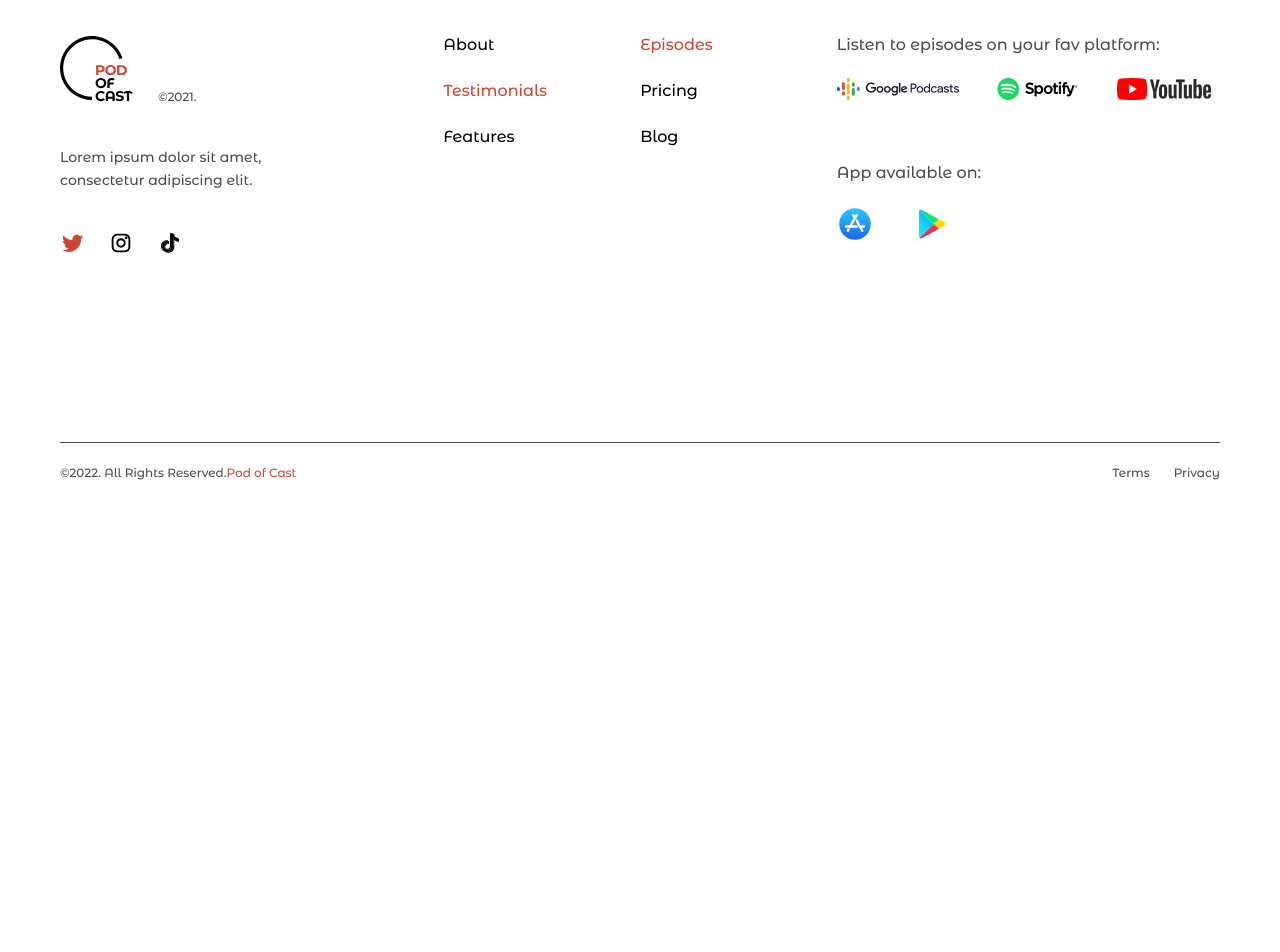
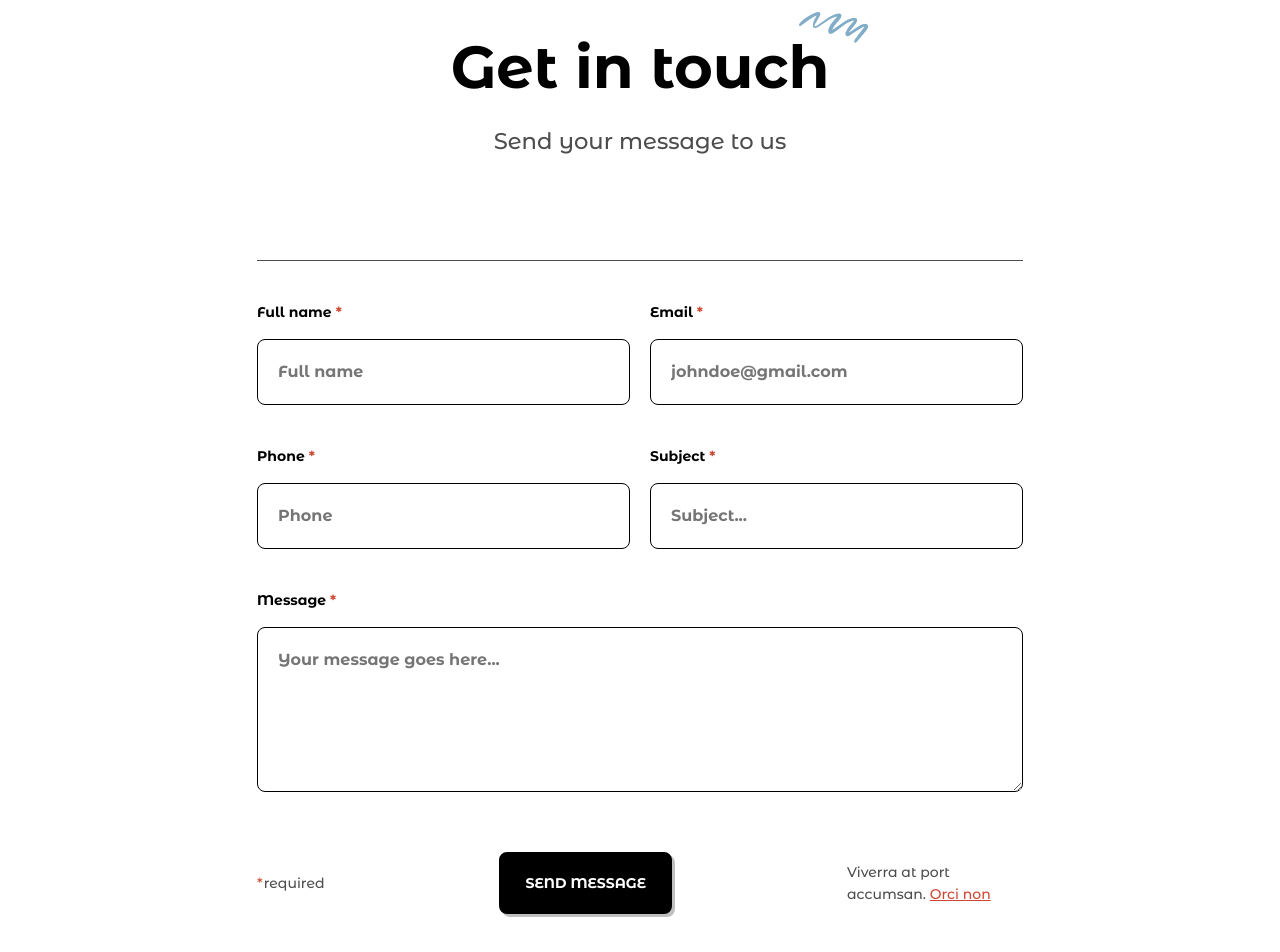
Before and after one commit to LiliiaGalkina/Podcast, a React (Vite) app: page /about in a window 1280 px wide. Shown: the part 4200-5152 px from the top of the page. Before the commit the page ends 4762 px from the top, so only its background shows below. Built offline with nearby package versions, Linux system fonts and the light colour scheme.

Commit message:
форма about без декора

```diff
--- a/src/components/Main/About/About.jsx
+++ b/src/components/Main/About/About.jsx
@@ -4,6 +4,8 @@ import Buttondark from "../../Button/Buttondark";
 import Button from "../../Button/Button";
 import Listenerssay from "./Listenerssay";
 import AboutSponsorSlider from "./Aboutsponsorslider";
+import MessageForm from "./MessageForm";
+import DownloadApp from "../HomePage/DownloadApp";
 
 const About = () => {
   return (
@@ -69,9 +71,27 @@ const About = () => {
             alt="красное солнышко"
           />
         </div>
-			  <p className={allstyle.sectiontext}>Our current official sponsor</p>
-			  <AboutSponsorSlider/>
+        <p className={allstyle.sectiontext}>Our current official sponsor</p>
+        <AboutSponsorSlider />
       </section>
+      <section className={style.getintouch}>
+        <div className="container">
+          <div className={style.getintouchtitleblock}>
+            <h2 className={allstyle.sectiontitle}>Get in touch</h2>
+            <img
+              src="/image/about/getintouch-decor.png"
+              className={style.getintouchtitledecor}
+              alt="красное солнышко"
+            />
+          </div>
+          <p className={allstyle.sectiontext}>Send your message to us</p>
+          <MessageForm />
+        </div>
+        <div className={style.formdecordown}>
+          <img src="/image/homepage/hero-decor3.png" alt="красная кривая" />
+        </div>
+      </section>
+      <DownloadApp />
     </main>
   );
 };
--- /dev/null
+++ b/src/components/Main/About/MessageForm.jsx
@@ -0,0 +1,77 @@
+import style from "./messageform.module.scss";
+import Buttondark from "../../Button/Buttondark";
+
+const MessageForm = () => {
+  return (
+    <form action="#" className={style.getintoushform}>
+      <div className={style.fields}>
+        <div className={style.field}>
+          <label htmlFor="name" className={style.fieldlabel}>
+            Full name <span>*</span>
+          </label>
+          <input
+            type="text"
+            id="name"
+            className={style.fildinput} required
+            placeholder="Full name"
+          />
+        </div>
+        <div className={style.field}>
+          <label htmlFor="email" className={style.fieldlabel}>
+            Email <span>*</span>
+          </label>
+          <input
+            type="email"
+            id="email"
+            className={style.fildinput} required
+            placeholder="johndoe@gmail.com"
+          />
+        </div>
+        <div className={style.field}>
+          <label htmlFor="phone" className={style.fieldlabel}>
+            Phone <span>*</span>
+          </label>
+          <input
+            type="tel"
+            id="phone"
+            className={style.fildinput} required
+            placeholder="Phone"
+          />
+        </div>
+        <div className={style.field}>
+          <label htmlFor="subject" className={style.fieldlabel}>
+            Subject <span>*</span>
+          </label>
+          <input
+            type="text"
+            id="subject"
+            className={style.fildinput} required
+            placeholder="Subject..."
+          />
+        </div>
+        <div className={style.field}>
+          <label htmlFor="message" className={style.fieldlabel}>
+            Message <span>*</span>
+          </label>
+          <textarea
+            name="message"
+            id="message"
+            className={style.fieldmessage} required
+            placeholder="Your message goes here..."
+          ></textarea>
+        </div>
+      </div>
+      <div className={style.buttonblock}>
+        <p className={style.text}>
+          <span>*</span>required
+        </p>
+        <Buttondark buttonText="SEND MESSAGE" />
+        <div className={style.info}>
+          Viverra at port accumsan. <a href="#" className={style.infolink}>Orci non</a>
+        </div>
+      </div>
+    </form>
+  );
+};
+
+export default MessageForm;
--- a/src/components/Main/About/about.module.scss
+++ b/src/components/Main/About/about.module.scss
@@ -139,3 +139,42 @@ position: relative;
 		display: none;
 	}
 }
+
+/*getintouch*/
+.getintouch {
+	position: relative;
+	padding: 14rem 0;
+}
+
+.getintouchtitleblock {
+	margin: 0 auto;
+	position: relative;
+	width: fit-content;
+}
+
+.getintouchtitledecor {
+	position: absolute;
+	top: -2rem;
+	right: -4rem;
+}
+
+	.formdecordown {
+		position: absolute;
+		left: 50%;
+		transform: translate(-50%);
+		bottom: -7.5rem;
+		z-index: 2;
+	}
+
+	@media (max-width: 480px) {
+		.getintouch {
+			padding: 8rem 0;
+		}
+		.formdecordown {
+			display: none;
+		}
+
+		.getintouchtitledecor {
+			display: none;
+		}
+	}
--- /dev/null
+++ b/src/components/Main/About/messageform.module.scss
@@ -0,0 +1,97 @@
+@use "../../_variables.scss" as *;
+
+.getintoushform {
+	margin: 0 auto;
+	max-width: 76.6rem;
+	padding-top: 4rem;
+	border-top: 0.05rem solid $textColorGrey;
+}
+
+.fields {
+	margin-bottom: 6rem;
+	display: grid;
+	grid-template-columns: repeat(2, 1fr);
+	column-gap: 2rem;
+	row-gap: 4rem;
+}
+
+.field {
+	display: flex;
+	flex-direction: column;
+	gap: 1.6rem;
+	&:last-child {
+		grid-column: span 2;
+	}
+	textarea {
+		height: 16.5rem
+	}
+}
+
+.fieldlabel {
+	@include title(1.4rem, 160%, 0);
+	span {
+		color: $textColorRed;
+	}
+}
+
+.fildinput,
+.fieldmessage {
+	@include title(1.6rem, 160%, 0);
+	padding: 1.9rem 2rem;
+	color: $textColorDark;
+	border: 0.15rem solid $textColorDark;
+	border-radius: 0.8rem;
+}
+
+.buttonblock {
+	display: flex;
+	justify-content: space-between;
+	align-items: center;
+}
+
+.text {
+	@include text(1.4rem, 160%);
+	span {
+		color: $textColorRed;
+	}
+}
+
+.info {
+	@include text(1.4rem, 160%);
+	max-width: 17.6rem;
+	}
+
+	.infolink {
+		@include text(1.4rem, 160%);
+		color: $textColorRed;
+		text-decoration: underline;
+	}
+
+@media (max-width: 768px) {
+	.fields {
+		grid-template-columns: 1fr;
+	}
+
+	.field {
+		&:last-child {
+			grid-column: span 1;
+		}
+	}
+}
+
+@media (max-width: 480px) {
+	.fildinput,
+.fieldmessage {
+	@include title(1.4rem, 160%, 0);
+	padding: 2rem 1rem;
+}
+		.buttonblock {
+			flex-wrap: wrap;
+			justify-content: center;
+			gap: 2rem;
+		}
+
+		.info {
+			max-width: 100%;
+		}
+}
```
Also changed, not shown: public/image/about/getintouch-decor.png (added).
